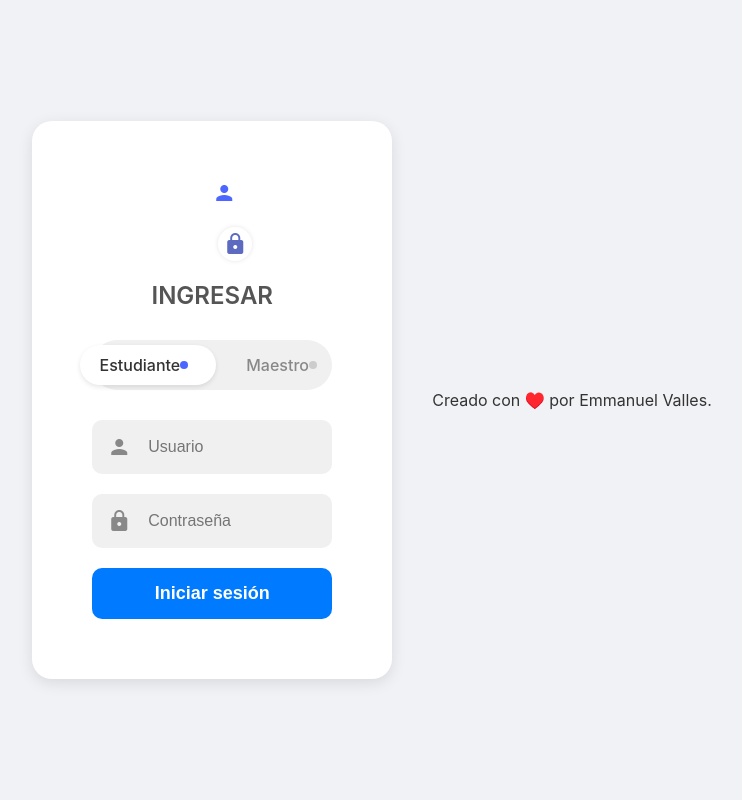
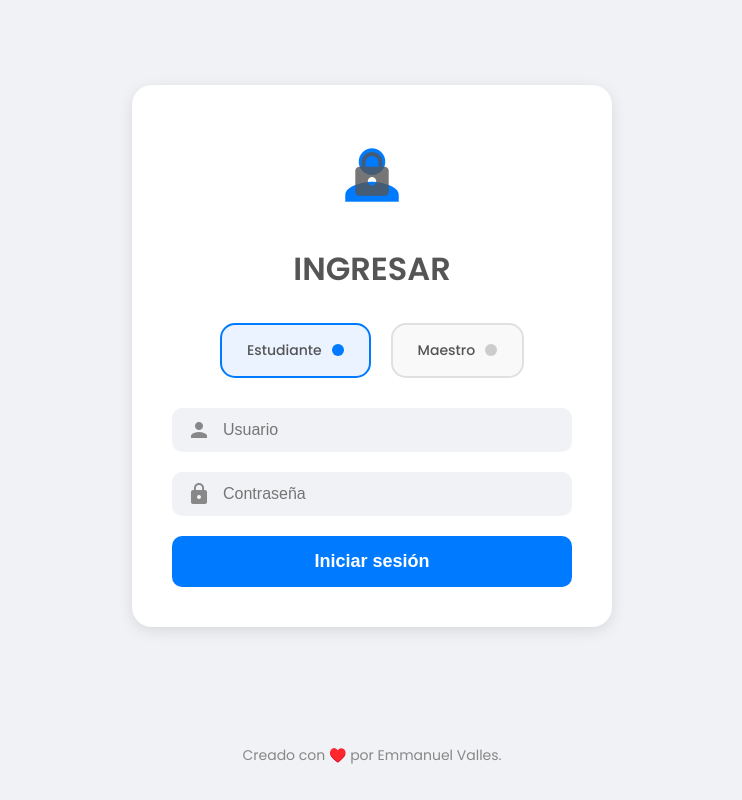
Before and after one commit to JuanB-D/alp-interfaz, a plain HTML site: page index.html in a window 1280 px wide. Shown: the whole page, without its empty margins (268-1010 px from the left). Drawn offline with Linux system fonts and the light colour scheme.

Commit message:
Update styles.css

```diff
--- a/styles.css
+++ b/styles.css
@@ -1,136 +1,136 @@
+@import url('https://fonts.googleapis.com/css2?family=Poppins:wght@400;500;600;700&display=swap');
+@import url('https://fonts.googleapis.com/icon?family=Material+Icons');
+
 body {
-    font-family: -apple-system, BlinkMacSystemFont, 'Segoe UI', Roboto, Helvetica, Arial, sans-serif;
+    font-family: 'Poppins', sans-serif;
+    margin: 0;
+    background-color: #f0f2f5;
+    color: #333;
+    display: flex;
+    flex-direction: column;
+    min-height: 100vh;
+}
+
+.login-wrapper {
+    flex-grow: 1;
     display: flex;
     justify-content: center;
     align-items: center;
-    min-height: 100vh;
-    margin: 0;
-    background-color: #f0f2f5;
-    color: #333;
+    padding: 20px;
+    box-sizing: border-box;
 }
 
 .login-container {
-    width: 90%;
-    max-width: 400px;
+    background-color: #fff;
     padding: 40px;
-    background-color: #fff;
     border-radius: 20px;
     box-shadow: 0 4px 15px rgba(0, 0, 0, 0.1);
     text-align: center;
-    box-sizing: border-box;
-}
-
-/* Responsividad para pantallas grandes */
-@media (min-width: 768px) {
-    .login-container {
-        padding: 60px;
-        max-width: 500px;
-    }
+    width: 100%;
+    max-width: 400px;
 }
 
 .logo {
     position: relative;
-    width: 80px;
-    height: 80px;
+    width: 100px;
+    height: 100px;
     margin: 0 auto 20px;
 }
 
-.user-icon, .lock-icon {
-    font-size: 60px;
+.logo .user-icon,
+.logo .lock-icon {
     position: absolute;
+    top: 50%;
+    left: 50%;
+    transform: translate(-50%, -50%);
+    font-size: 80px;
+    color: #007bff;
+    transition: all 0.3s ease;
 }
 
-.user-icon {
-    color: #4c66ff;
-    z-index: 2;
-}
-
-.lock-icon {
-    color: #5c6bc0;
-    font-size: 30px;
-    right: 0;
-    bottom: 0;
-    background-color: #fff;
-    border-radius: 50%;
-    padding: 5px;
-    box-shadow: 0 0 5px rgba(0, 0, 0, 0.1);
-    z-index: 3;
+.logo .lock-icon {
+    font-size: 50px;
+    color: #555;
+    opacity: 0.8;
 }
 
 h1 {
-    font-size: 24px;
+    font-size: 32px;
     font-weight: 600;
-    margin-bottom: 30px;
+    margin: 0 0 30px 0;
     color: #555;
 }
 
 .user-selector {
     display: flex;
     justify-content: center;
-    gap: 10px;
-    background-color: #f0f0f0;
-    border-radius: 50px;
-    padding: 5px;
+    gap: 20px;
     margin-bottom: 30px;
-    position: relative;
 }
 
 .user-option {
-    flex-grow: 1;
+    background-color: #f9f9f9;
+    border: 2px solid #e0e0e0;
+    border-radius: 15px;
+    padding: 15px 25px;
+    cursor: pointer;
+    transition: all 0.3s ease;
+    position: relative;
+    text-align: center;
     display: flex;
     align-items: center;
-    justify-content: center;
-    padding: 10px 20px;
-    cursor: pointer;
-    border-radius: 50px;
-    transition: background-color 0.3s, color 0.3s;
-    font-weight: 500;
-    color: #888;
-    position: relative;
-    z-index: 1;
+    gap: 10px;
+}
+
+.user-option:hover {
+    background-color: #f0f0f0;
 }
 
 .user-option.active {
-    background-color: #fff;
-    color: #333;
-    box-shadow: 0 2px 5px rgba(0, 0, 0, 0.1);
+    border-color: #007bff;
+    background-color: #eaf3ff;
+}
+
+.user-option span {
+    font-size: 14px;
+    font-weight: 500;
+    color: #555;
 }
 
 .dot {
-    width: 8px;
-    height: 8px;
+    width: 12px;
+    height: 12px;
     background-color: #ccc;
     border-radius: 50%;
-    margin-right: 8px;
+    transition: background-color 0.3s;
+    order: 1; /* Para que el dot vaya después del texto */
 }
 
 .dot.active-dot {
-    background-color: #4c66ff;
+    background-color: #007bff;
 }
 
 .input-group {
     display: flex;
     align-items: center;
-    background-color: #f0f0f0;
+    background-color: #f0f2f5;
     border-radius: 10px;
-    padding: 15px;
+    padding: 10px 15px;
     margin-bottom: 20px;
 }
 
 .input-group .material-icons {
     color: #888;
-    margin-right: 15px;
+    margin-right: 10px;
+    font-size: 24px;
 }
 
 .input-group input {
+    flex-grow: 1;
     border: none;
-    background: none;
-    flex-grow: 1;
+    background: transparent;
     font-size: 16px;
     color: #333;
-}
-
-.input-group input:focus {
     outline: none;
 }
 
@@ -150,3 +150,11 @@ h1 {
 .login-button:hover {
     background-color: #0056b3;
 }
+
+footer {
+    text-align: center;
+    padding: 20px;
+    font-size: 14px;
+    color: #888;
+    margin-top: auto;
+}
```
